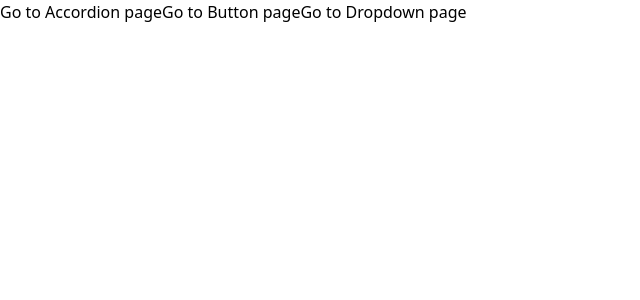
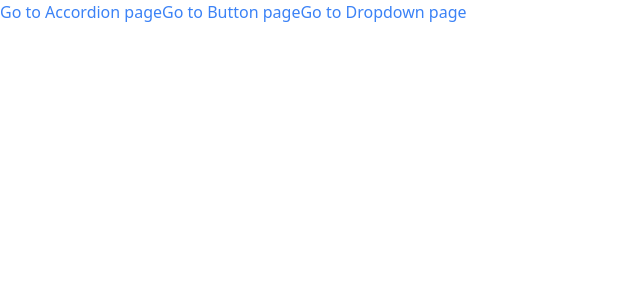
Before and after one commit to patbou02/app-components-ui, a React (Create React App) app: page / in a window 1280 px wide. Shown: the top 300 px of the page, without its empty margins (0-640 px from the left). Built offline with nearby package versions, Linux system fonts and the light colour scheme.

Commit message:
Created small custom hook called useNaviation() and refactored duplicated code from both Link.js and Route.js.

```diff
--- a/src/components/Link.js
+++ b/src/components/Link.js
@@ -1,9 +1,11 @@
-import { useContext } from 'react';
-import NavigationContext from '../context/navigation';
+import useNavigation from '../hooks/use-navigation';
+import classNames from 'classnames';
 
 function Link({ to, children }) {
 
-  const { navigate } = useContext(NavigationContext);
+  const { navigate } = useNavigation();
+
+  const classes = classNames('text-blue-500');
 
   const handleClick = event => {
 
@@ -13,7 +15,7 @@
     navigate(to);
   };
 
-  return <a href={to} onClick={handleClick}>{ children }</a>;
+  return <a className={classes} href={to} onClick={handleClick}>{ children }</a>;
 }
 
 export default Link;
--- a/src/components/Route.js
+++ b/src/components/Route.js
@@ -1,9 +1,8 @@
-import { useContext } from 'react';
-import NavigationContext from '../context/navigation';
+import useNavigation from '../hooks/use-navigation';
 
 function Route({ path, children }) {
 
-  const { currentPath } = useContext(NavigationContext);
+  const { currentPath } = useNavigation();
 
   return (path === currentPath) ? children : null;
 };
--- /dev/null
+++ b/src/hooks/use-navigation.js
@@ -0,0 +1,8 @@
+import { useContext } from 'react';
+import NavigationContext from '../context/navigation';
+
+function useNavigation() {
+  return useContext(NavigationContext);
+}
+
+export default useNavigation;
```
